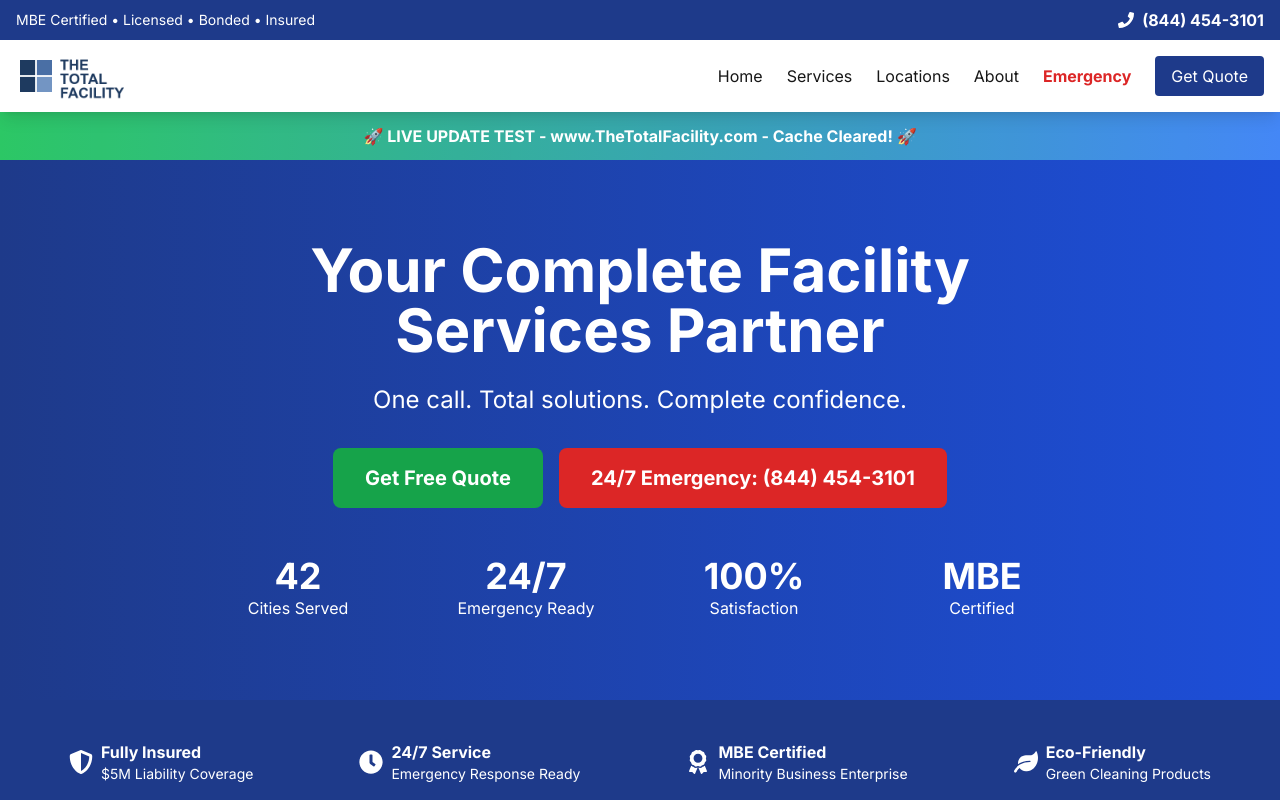
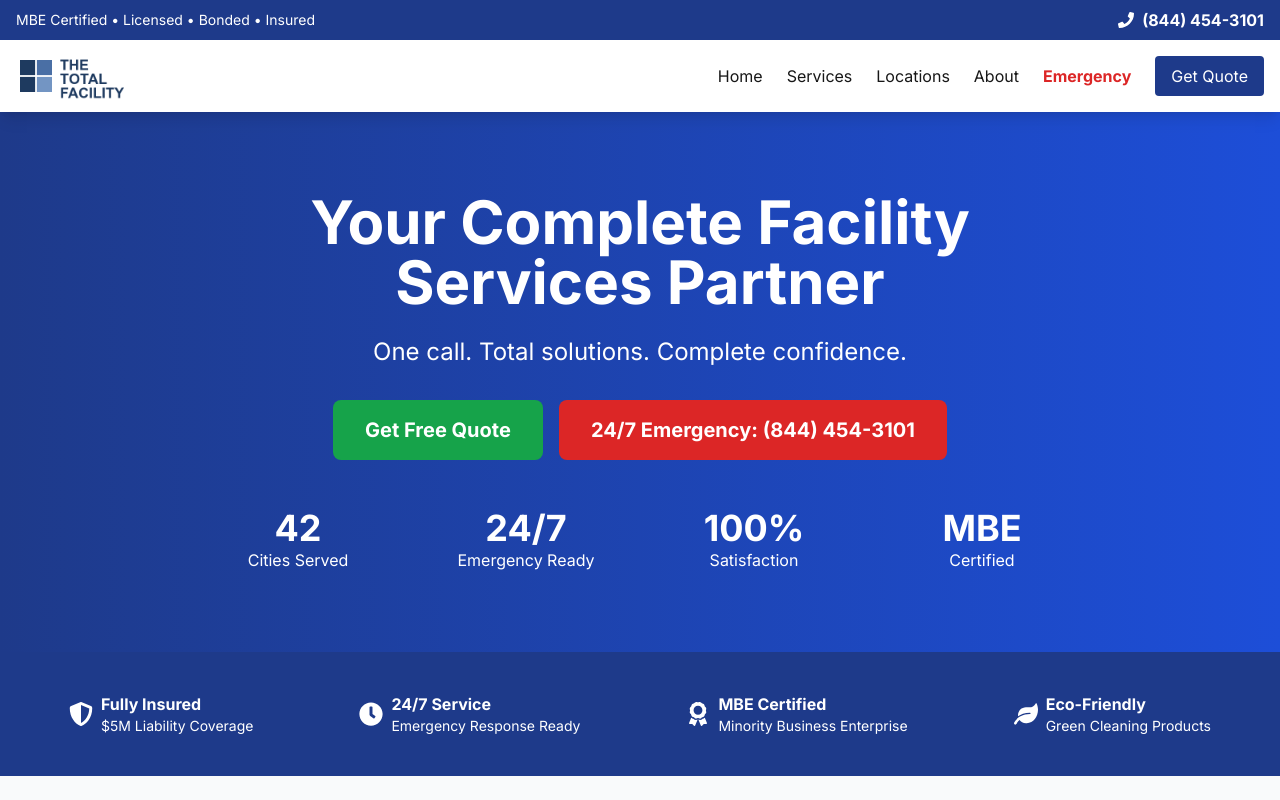
Before and after one commit to mpgarcia2003/the-total-facility, a Next.js app: page / in a window 1280 px wide. Shown: the top 800 px of the page. Built offline with nearby package versions, Linux system fonts and the light colour scheme.

Commit message:
Remove test banner - connection verified

```diff
--- a/app/page.tsx
+++ b/app/page.tsx
@@ -45,11 +45,6 @@ const services = [
 export default function HomePage() {
   return (
     <>
-      {/* TEST BANNER - Connection Test with Claude & Vercel - Updated */}
-      <div className="bg-gradient-to-r from-green-500 to-blue-500 text-white py-3 text-center font-bold animate-pulse">
-        🚀 LIVE UPDATE TEST - www.TheTotalFacility.com - Cache Cleared! 🚀
-      </div>
-
       <Hero />
 
       {/* Trust Indicators */}
```
